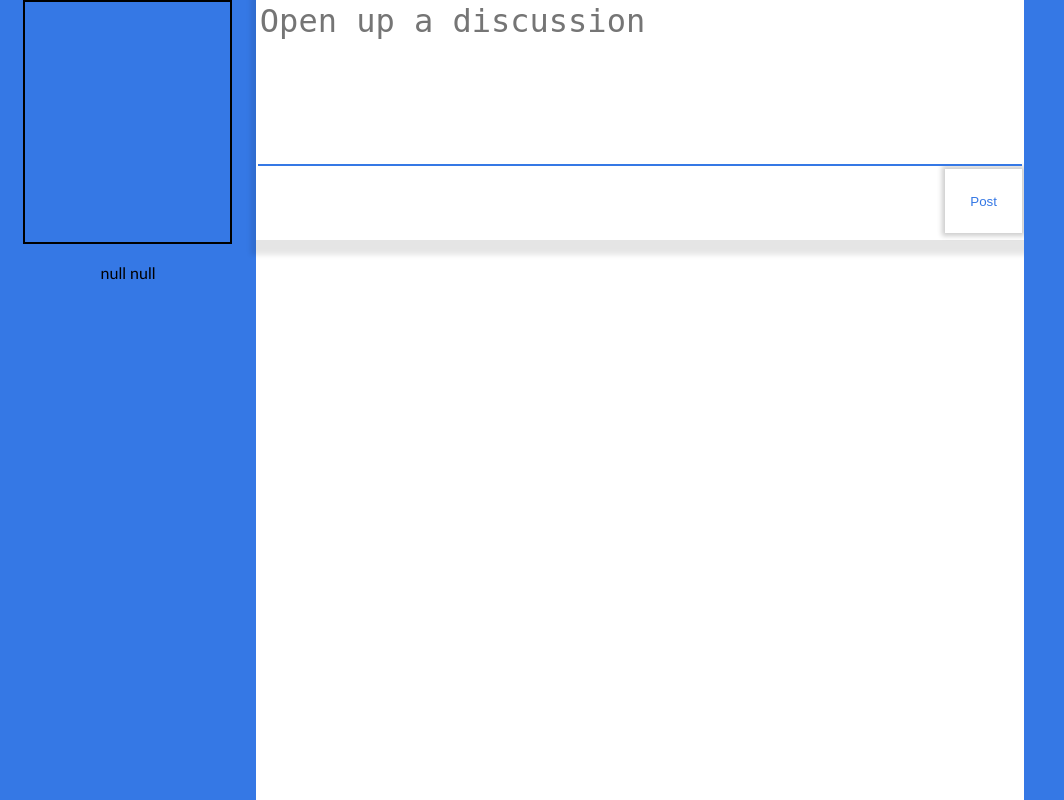
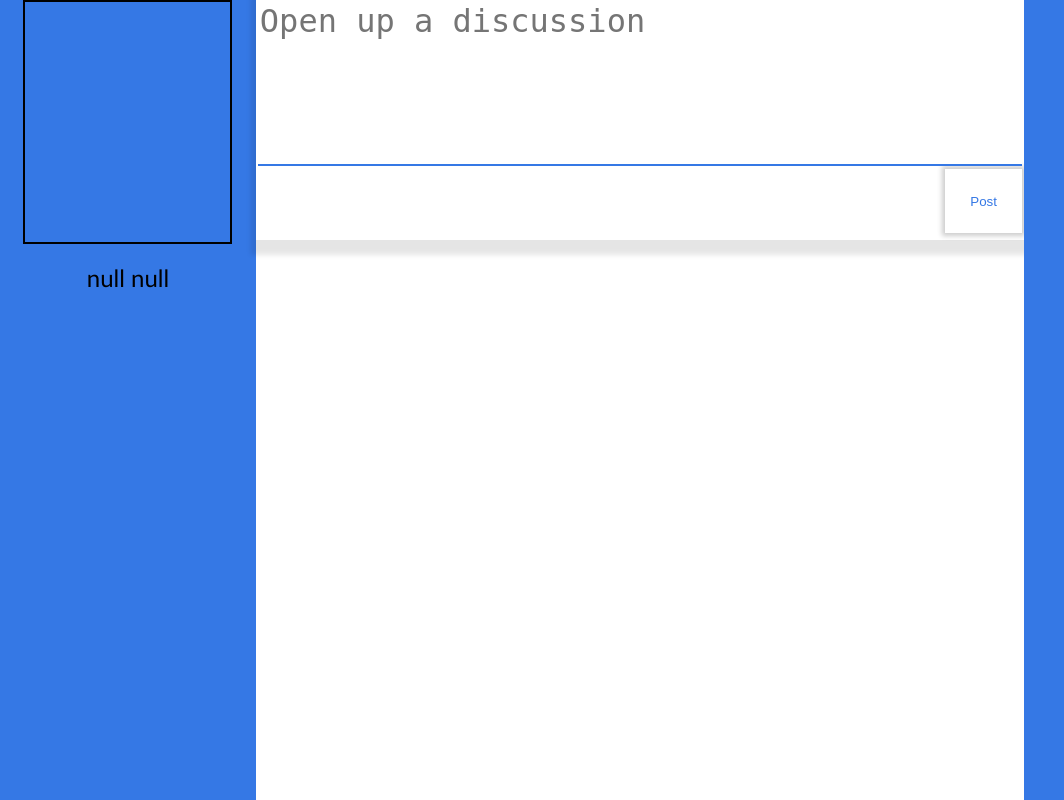
Before and after one commit to naseGaming/I-Social, a PHP site: page /home.php in a window 1280 px wide. Shown: the whole page, without its empty margins (0-1064 px from the left). Run offline with PHP 8.4, Linux system fonts and the light colour scheme; some libraries are stand-ins or nearby versions.

Commit message:
Update home.css

```diff
--- a/Design/home.css
+++ b/Design/home.css
@@ -97,3 +97,12 @@ html, body {
 	height: 30vh;
 	border: 2px solid black;
 }
+
+#userName{
+	font-size: 150%;
+	cursor: pointer;
+}
+
+#userName:hover{
+	text-decoration: underline;
+}
```
